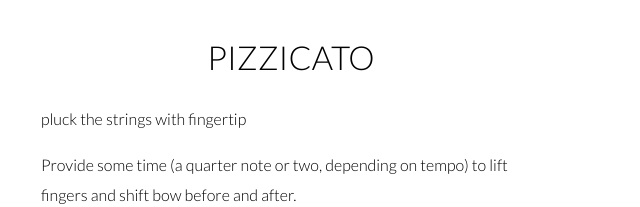
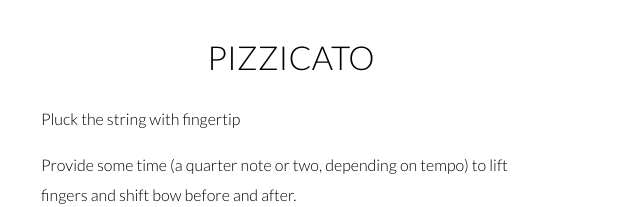
Before and after one commit to kpukinskis/161-String-Writing, a plain HTML site: page index.html in a window 1280 px wide. Shown: the part 1833-2040 px from the top of the page, 349-989 px from the left. Drawn offline with Linux system fonts and the light colour scheme.

Commit message:
Capitalize a P

```diff
--- a/index.html
+++ b/index.html
@@ -49,7 +49,7 @@
     <div>
       <a name="Pizzicato"></a>
       <h2>Pizzicato</h2>
-      <p>pluck the strings with fingertip</p>
+      <p>Pluck the string with fingertip</p>
       <p>Provide some time (a quarter note or two, depending on tempo) to lift fingers and shift bow before and after.</p>
       <p>The <em>pizz</em> indication holds until you cancel it out with <em>arco</em>.</p>
       <p>Ravel’s String Quartet in F Major demonstrates pizzicato, as well as several other string writing techniques.</p>
```
